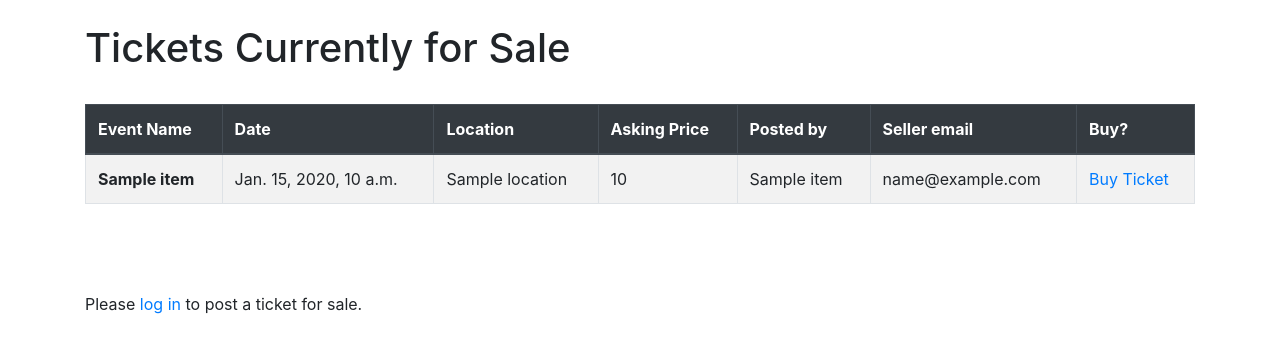
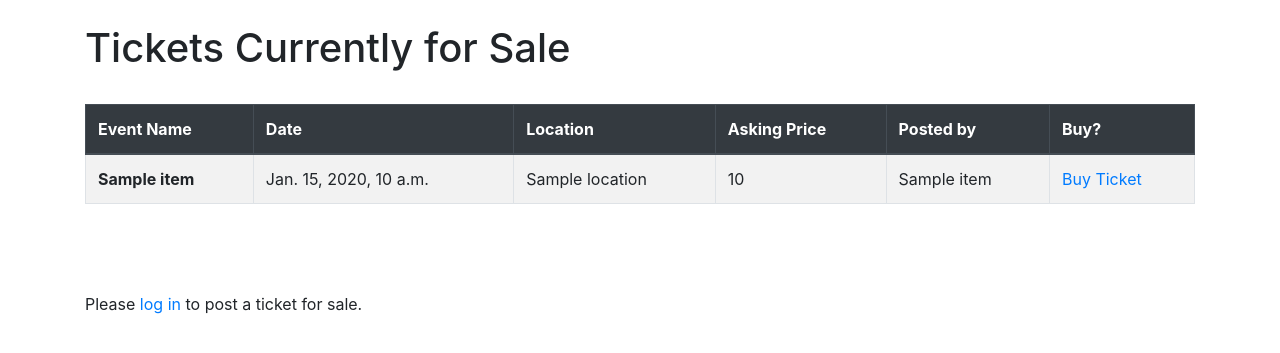
Before and after one commit to jalenjjbr/djangostock, a Django app: template quotes/templates/add_stock.html in a window 1280 px wide. Shown: the part 56-409 px from the top of the page. Run offline with Django 3.2, Linux system fonts and the light colour scheme; the template is opened without the code that fills it: most values are stand-ins (such as "Sample title", 1, 10 or a date in 2020); some libraries are stand-ins or nearby versions.

Commit message:
removed seller email from ticket listing

```diff
--- a/quotes/templates/add_stock.html
+++ b/quotes/templates/add_stock.html
@@ -14,7 +14,6 @@
         <th scope="col">Location</th>
         <th scope="col">Asking Price</th>
         <th scope="col">Posted by</th>
-        <th scope="col">Seller email</th>
         <th scope="col">Buy?</th>
       </tr>
     </thead>
@@ -27,7 +26,6 @@
                 <td>{{item.location}}</td>
                 <td>{{item.price}}</td>
                 <td>{{item.user_whole_name}}</td>
-                <td>{{item.seller_email}}</td>
                 <td> <a href="{% url 'delete' item.id %}">Buy Ticket</a> </td>
             </tr>
         {% endfor %}
```
